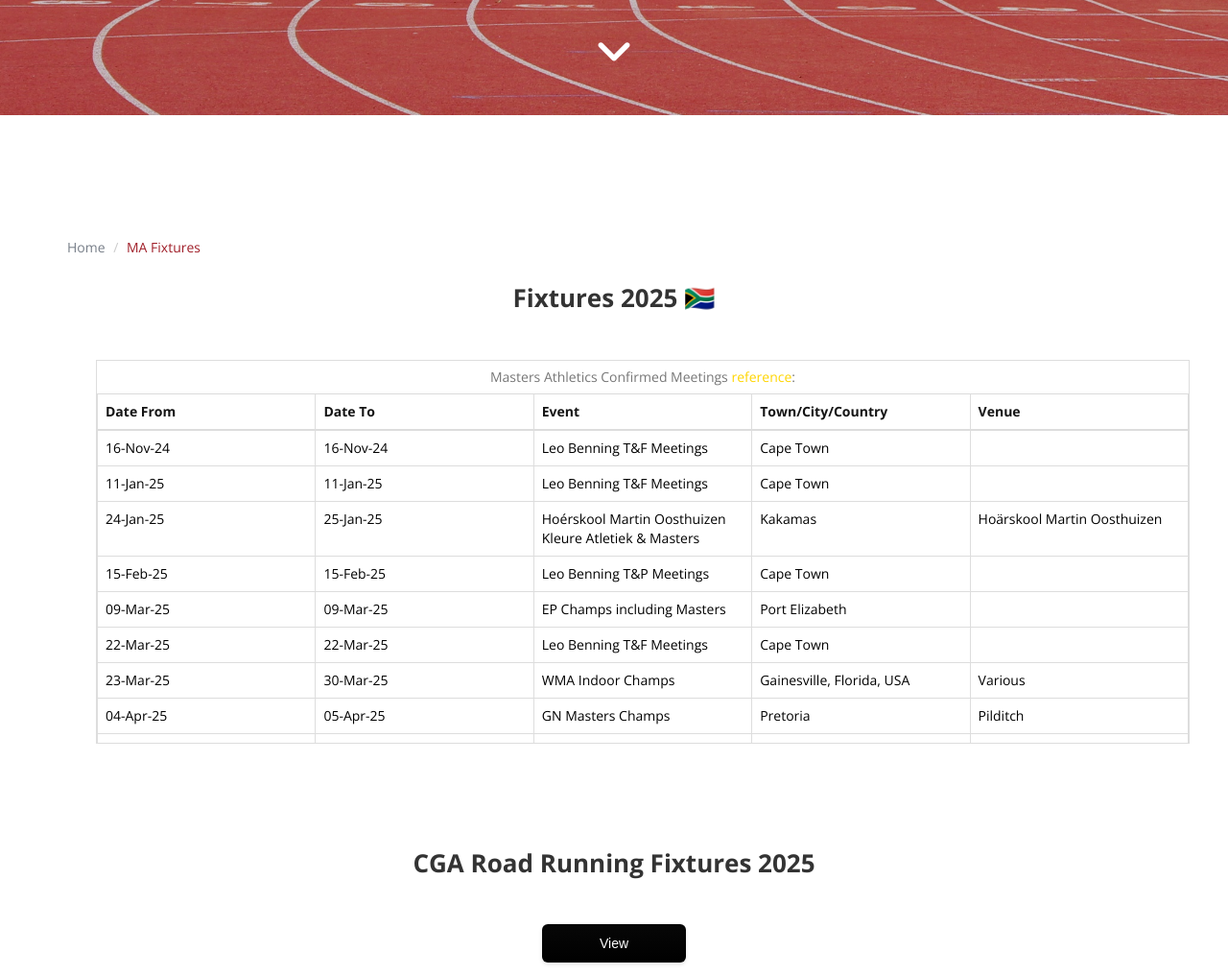
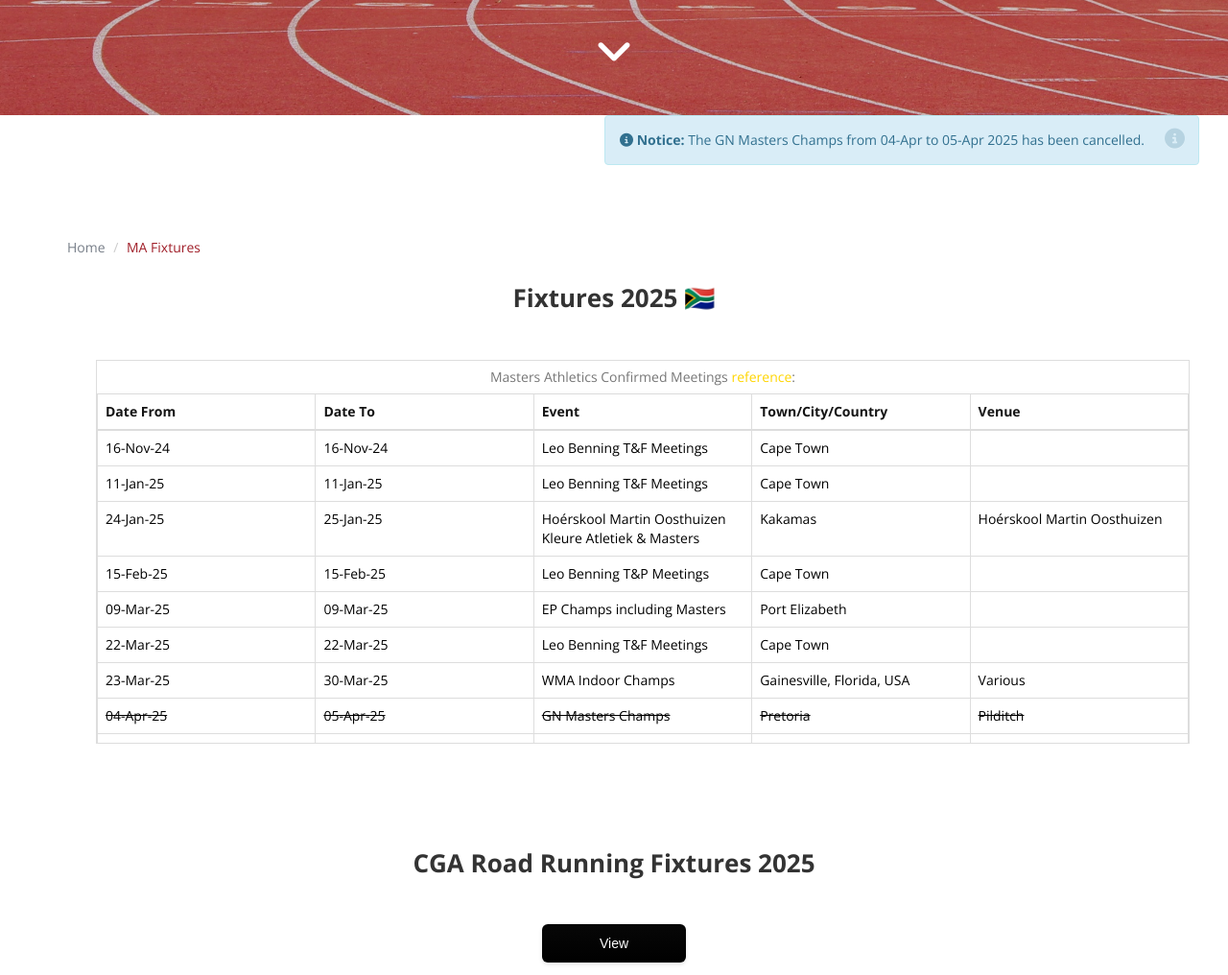
Before and after one commit to cgmasters/site, a plain HTML site: page Fixtures.html in a window 1280 px wide. Shown: the part 600-1616 px from the top of the page at 96% size. Drawn offline with nearby package versions, Linux system fonts and the light colour scheme.

Commit message:
Add files via upload
Canceled event with notice

```diff
--- a/Fixtures.html
+++ b/Fixtures.html
@@ -111,7 +111,28 @@
 
     </div><!-- /.hero -->
 
+
     <main id="main" class="site-main">
+
+      <!-- /Alert Starts -->
+<div class=""  style="float: right;">
+  <div class="col-sm-12">
+    <div class="col-sm-12">
+      <div class="alert alert-simple alert-info alert-dismissible text-left font__family-montserrat font__size-16 font__weight-light brk-library-rendered rendered" role="alert" data-brk-library="component__alert">
+        <button type="button" class="close font__size-18">
+          <span aria-hidden="true">
+            <i class="fa-solid fa-circle-info"></i>
+          </span>
+          <span class="sr-only">Close</span>
+        </button>
+        <i class="fa-solid fa-circle-info"></i>
+        <strong class="font__weight-semibold">Notice:</strong> The GN Masters Champs from 04-Apr to 05-Apr 2025 has been cancelled.
+      </div>
+    </div>
+  </div>
+</div>
+</section>
+<!-- /Alert ends -->
 
         <section class="site-section-small ui-elements">
 
@@ -122,11 +143,18 @@
                     <li class="active" style="color: #A01F29;">MA Fixtures</li>
                 </ol><!-- /.breadcrumb -->
 
+
+
+
                 <div class="typography">
 
                     <h3 id="rules-section" class="section-title-small text-center mb-50">Fixtures 2025 🇿🇦</h3>
 
-
+ <section>
+  <div class="square_box box_three"></div>
+  <div class="square_box box_four"></div>
+</section>
+<section>
 
 
                     <section>
@@ -167,7 +195,7 @@
                                           <td>25-Jan-25</td>
                                           <td>Hoérskool Martin Oosthuizen Kleure Atletiek & Masters</td>
                                           <td>Kakamas</td>
-                                          <td>Hoärskool Martin Oosthuizen</td>
+                                          <td>Hoérskool Martin Oosthuizen</td>
                                         </tr>
                                         <tr>
                                           <td>15-Feb-25</td>
@@ -198,11 +226,11 @@
                                           <td>Various</td>
                                         </tr>
                                         <tr>
-                                          <td>04-Apr-25</td>
-                                          <td>05-Apr-25</td>
-                                          <td>GN Masters Champs</td>
-                                          <td>Pretoria</td>
-                                          <td>Pilditch</td>
+                                          <td><s>04-Apr-25</s></td>
+                                          <td><s>05-Apr-25</s></td>
+                                           <td><s>GN Masters Champs</s></td>
+                                          <td><s>Pretoria</s></td>
+                                          <td><s>Pilditch</s></td>
                                         </tr>
                                         <tr>
                                           <td>28-Mar-25</td>
```
